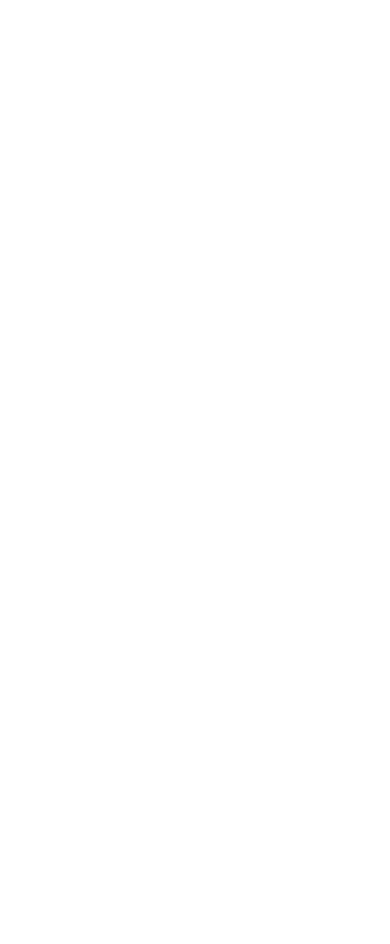
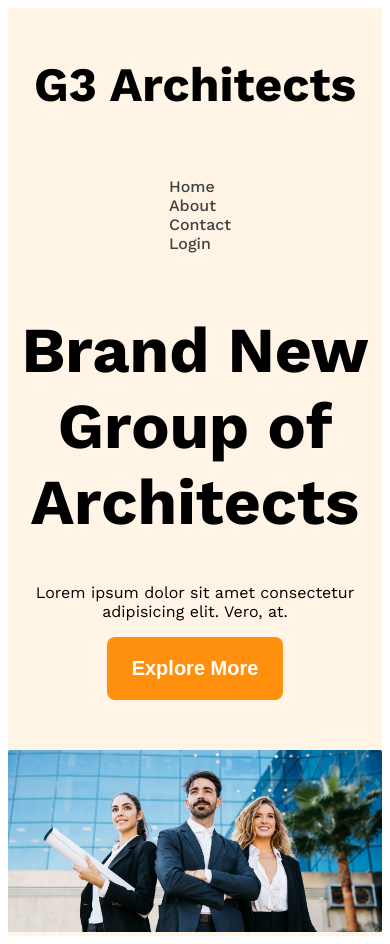
Before and after one commit to SajibSaha207/G3-archetect-website, a plain HTML site: page index.html in a window 390 px wide. Before the commit the page ends 844 px from the top, so only its background shows below. Drawn offline with nearby package versions, Linux system fonts and the light colour scheme.

Commit message:
Add Banner media query

```diff
--- a/index.html
+++ b/index.html
@@ -4,9 +4,28 @@
     <meta charset="UTF-8">
     <meta name="viewport" content="width= , initial-scale=1.0">
     <title>Architects</title>
+    <link rel="stylesheet" href="style/style.css">
 </head>
-<body>
-    <header>
+<body  class="work-sans-font">
+    <header class="bg-light">
+        <nav class="navbar display-flex">
+            <h3 class="brand">G3 Architects</h3>
+        <ul class="nav-links display-flex ">
+            <li class="nav-item"><a href="" class="nav-link text-gray">Home</a></li>
+            <li class="nav-item"><a href="" class="nav-link text-gray">About</a></li>
+            <li class="nav-item"><a href="" class="nav-link text-gray">Contact</a></li>
+            <li class="nav-item"><a href="" class="nav-link text-gray ">Login</a></li>
+        </ul>
+        </nav>
+        <div class="banner">
+        <div class="banner-content">
+
+            <h1 class="banner-title">Brand New Group of Architects</h1>
+       <p class="bannaer-description">Lorem ipsum dolor sit amet consectetur adipisicing elit. Vero, at.</p>
+      <button class="btn-primary">Explore More</button>
+        </div>
+    <img class="banner-image" src="images/banner.png" alt="">
+    </div>
 
     </header>
     <main>
--- a/style/style.css
+++ b/style/style.css
@@ -0,0 +1,79 @@
+@import url("https://fonts.googleapis.com/css2?family=Work+Sans:ital,wght@0,100..900;1,100..900&display=swap" );
+
+.work-sans-font {
+  font-family: "Work Sans", sans-serif;
+  font-optical-sizing: auto;
+  font-weight: 400;
+  font-style: normal;
+}
+
+/* shared */
+.display-flex{
+   display: flex;
+}
+.btn-primary{
+   background-color: #FF900E;
+   color: white;
+   padding: 20px 25px;
+   font-size: 1.25rem;
+   font-weight: 600;
+   border-radius: 8px;
+   border: none;
+}
+
+.text-gray{
+   color: #424242;
+}
+.text-light-gray{
+   color: #727272;
+}
+
+.bg-light{
+   background-color: rgba(255, 144, 14, 0.1);
+}
+.navbar{
+    justify-content: space-between;
+    align-items: center;
+}
+
+.brand{
+   font-weight: 700;
+   font-size: 3rem;
+}
+
+.nav-link{
+   text-decoration: none;
+   font-weight: 500;
+}
+
+.nav-item{
+   list-style: none;
+   margin-right: 30px;
+}
+
+.navbar, .banner{
+   max-width: 1440px;
+   margin: 0 auto;
+}
+/* banner */
+.banner-content{
+   max-width: 850px;
+   margin: 0 auto;
+   text-align: center;
+   margin-bottom: 50px;
+}
+
+.banner-title{
+   font-weight: 700;
+   font-size: 4rem ;
+}
+.banner-image{
+   width: 100%;
+}
+
+/* responsive  media query */
+@media screen and (max-width: 576px) {
+   .navbar, .nav-links{
+      flex-direction: column;
+   }
+}
```
